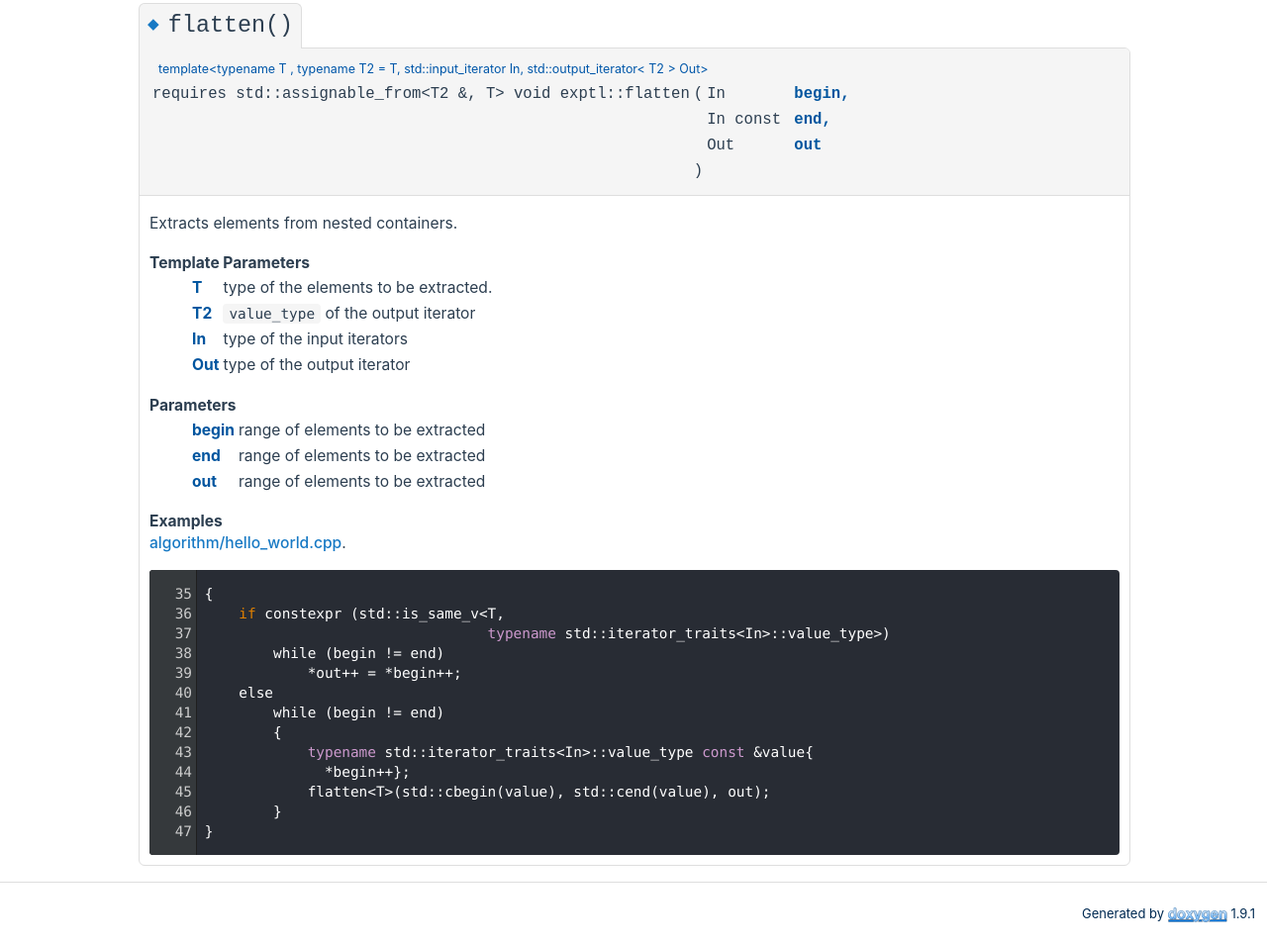
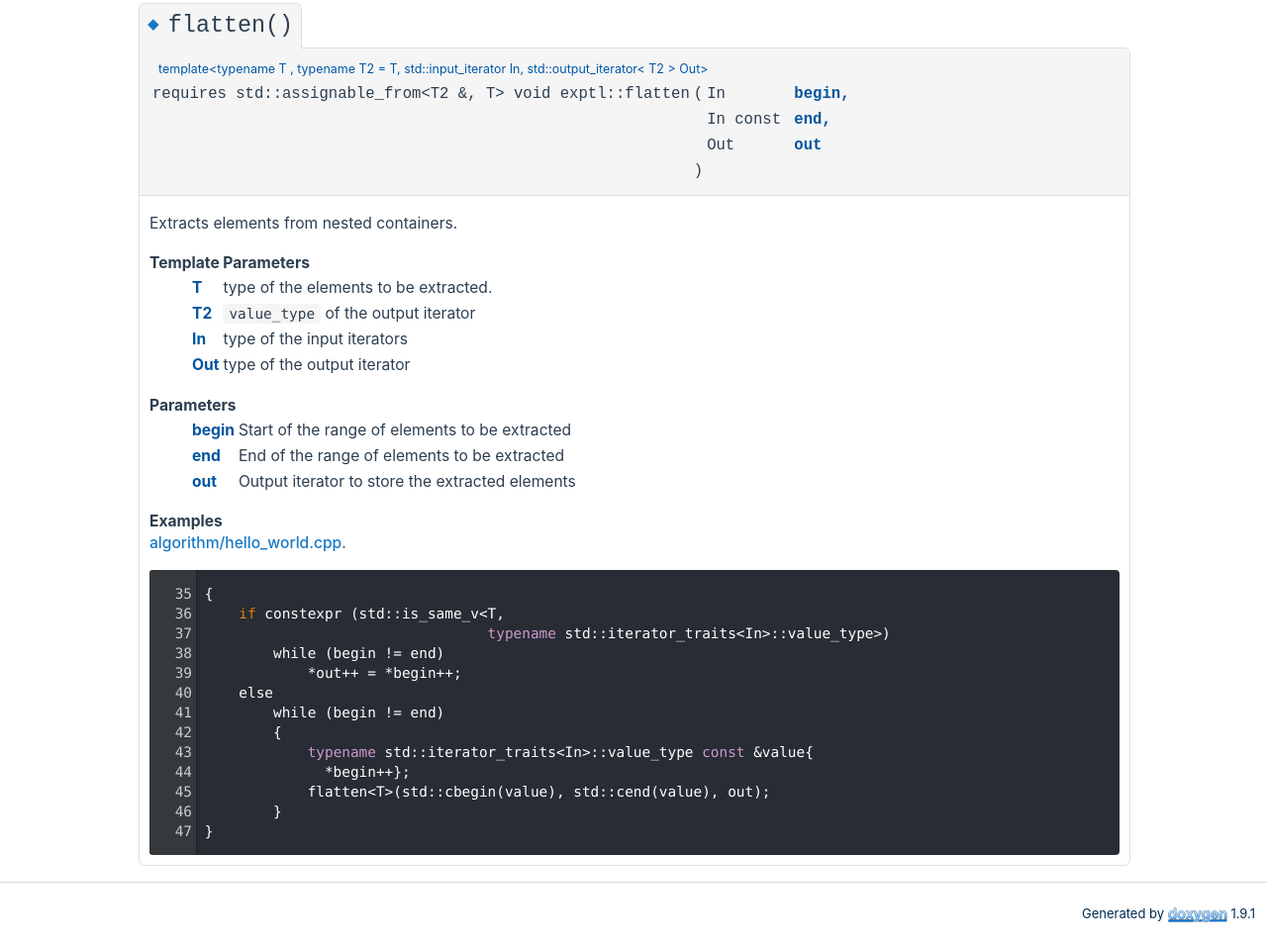
Before and after one commit to luizffgv/exptl, a plain HTML site: page group__algorithm.html in a window 1280 px wide. Shown: the part 628-1584 px from the top of the page at 99% size. Drawn offline with Linux system fonts and the light colour scheme.

Commit message:
deploy: ad7362333cac064ccc69f7d88cddcb1eb9dd3859

```diff
--- a/group__algorithm.html
+++ b/group__algorithm.html
@@ -129,9 +129,9 @@ template&lt;typename T , typename T2  = T, std::input_iterator In, std::output_i
 </dl>
 <dl class="params"><dt>Parameters</dt><dd>
   <table class="params">
-    <tr><td class="paramname">begin</td><td>range of elements to be extracted </td></tr>
-    <tr><td class="paramname">end</td><td>range of elements to be extracted </td></tr>
-    <tr><td class="paramname">out</td><td>range of elements to be extracted </td></tr>
+    <tr><td class="paramname">begin</td><td>Start of the range of elements to be extracted </td></tr>
+    <tr><td class="paramname">end</td><td>End of the range of elements to be extracted </td></tr>
+    <tr><td class="paramname">out</td><td>Output iterator to store the extracted elements </td></tr>
   </table>
   </dd>
 </dl>
```
